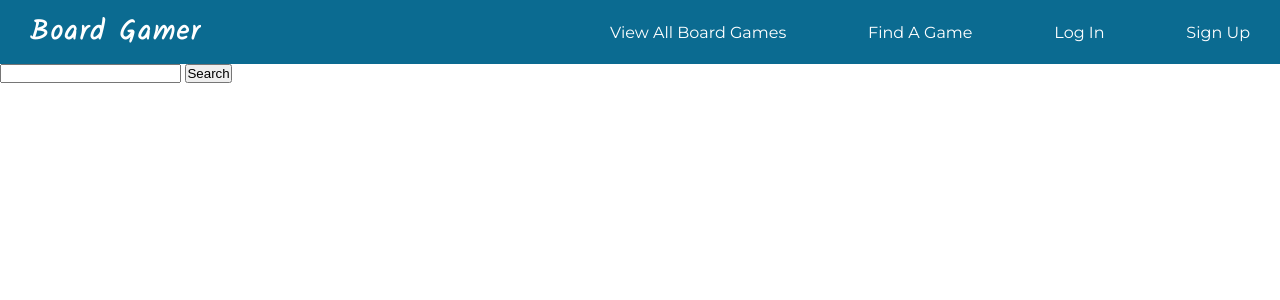
After one commit to nicwithdev/boardgamer, a Django app: template main_app/templates/games/search.html in a window 1280 px wide. The commit adds this page. Shown: the top 300 px of the page. Run offline with Django 3.2, Linux system fonts and the light colour scheme; the template is opened without the code that fills it, so the values that code supplies are empty.

Commit message:
add page to search for games

```diff
--- a/main_app/static/css/style.css
+++ b/main_app/static/css/style.css
@@ -27,7 +27,7 @@ nav {
 .right {
   display: flex;
   justify-content: space-between;
-  width: 40%;
+  width: 50%;
   overflow-x: hidden;
   margin-right: 30px;
 }
--- a/main_app/templates/base.html
+++ b/main_app/templates/base.html
@@ -16,6 +16,7 @@
       </div>
         <div class="right">
           <a href="/games/">View All Board Games</a>
+          <a href="/games/search/">Find A Game</a>
           {% if user.is_authenticated %}
           <a href="/games/user/">View My Games</a>
           <a href="/create/">Add Game</a>
--- /dev/null
+++ b/main_app/templates/games/search.html
@@ -0,0 +1,13 @@
+{% extends 'base.html' %}
+{% block content %}
+
+<div class="container">
+
+<form action="/games/search/handle/" method="post">
+    <input name="name" class="search-input">
+    <button class="btn">Search</button>
+</form>
+
+</div>
+
+{% endblock %}
--- a/main_app/templates/home.html
+++ b/main_app/templates/home.html
@@ -5,7 +5,7 @@
 
 <div class="landing-info">
 <h1>What's your next adventure?</h1>
-<p>Browse through popular board games, leave a review, track your own game library, or add to your wishlist.</p>
+<p>Browse through popular board games, leave reviews, track your own game library, or add to your wishlist.</p>
 <div class="landing-btn">
     <button><a href="/games/">View Board Games</a></button>
 </div>
--- a/main_app/urls.py
+++ b/main_app/urls.py
@@ -13,4 +13,5 @@ urlpatterns = [
     path('games/<int:game_id>/add_review/', views.review_form),
     path('accounts/signup/', views.signup, name='signup'),
     path('games/user/', views.my_games),
+    path('games/search/', views.render_search),
 ]
--- a/main_app/views.py
+++ b/main_app/views.py
@@ -73,6 +73,10 @@ def review_form(request, game_id):
     return redirect(f'/games/{game_id}/')
 
 
+def render_search(request):
+    return render(request, 'games/search.html')
+
+
 def form_valid(self, form):
     form.instance.user = self.request.user
     return super().form_valid(form)
```
